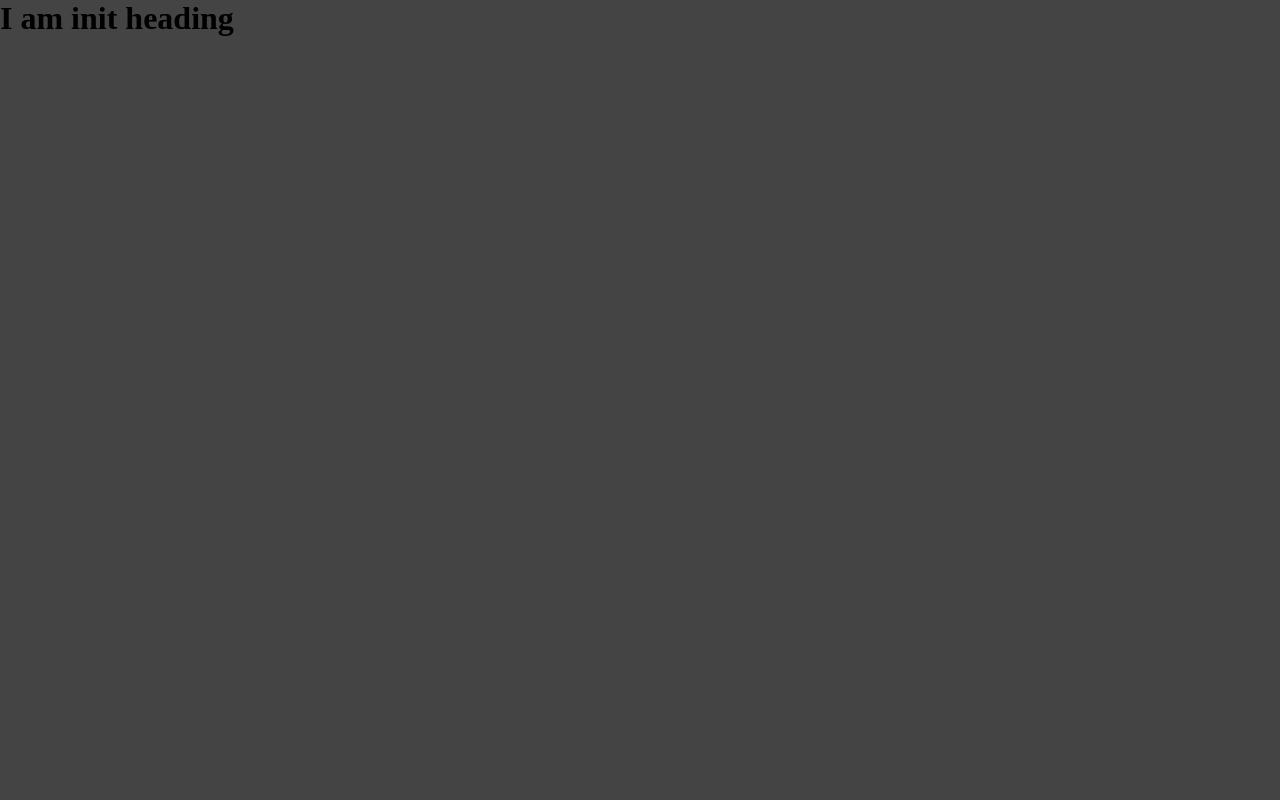
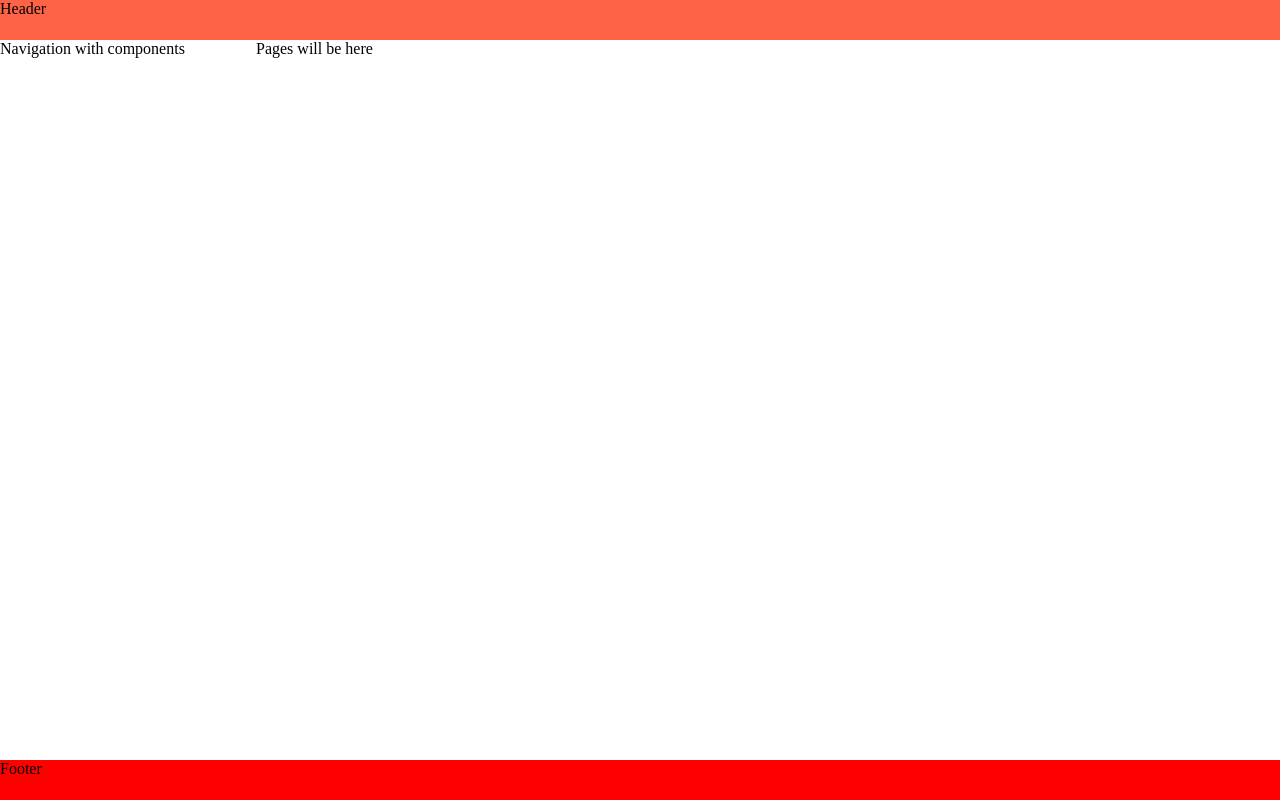
Before and after one commit to volodinSergey/my-ui-dashboard, a Vue app: page / in a window 1280 px wide. Built offline with nearby package versions, Linux system fonts and the light colour scheme.

Commit message:
[init:6-th step]: created main base  markdown(header, footer, navbar and main section

```diff
--- a/src/App.vue
+++ b/src/App.vue
@@ -1,9 +1,36 @@
 <script setup lang="ts"></script>
 
 <template>
-  <div class="init">
-    <h1 class="init__heading">I am init heading</h1>
+  <div class="app">
+    <header class="header">Header</header>
+
+    <main class="main">
+      <nav>Navigation with components</nav>
+
+      <section class="main">Pages will be here</section>
+    </main>
+
+    <footer class="footer">Footer</footer>
   </div>
 </template>
 
-<style scoped lang="scss"></style>
+<style scoped lang="scss">
+.app {
+  display: grid;
+  min-height: 100vh;
+  grid-template-rows: minmax(2.5rem, auto) 1fr minmax(2.5rem, auto);
+}
+
+.main {
+  display: grid;
+  grid-template-columns: minmax(150px, 20%) 1fr;
+}
+
+.header {
+  background-color: tomato;
+}
+
+.footer {
+  background-color: red;
+}
+</style>
--- a/src/app/styles/_global.scss
+++ b/src/app/styles/_global.scss
@@ -1 +1,5 @@
 /* Global styles like body settings , lasyouts settings and so on will be here soon ....*/
+html,
+body {
+    min-height: 100vh;
+}
--- a/src/app/styles/main.scss
+++ b/src/app/styles/main.scss
@@ -1,7 +1,2 @@
 @import "./reset";
 @import "./global";
-
-/* Just test color for testing*/
-body {
-    background-color: #444;
-}
```
